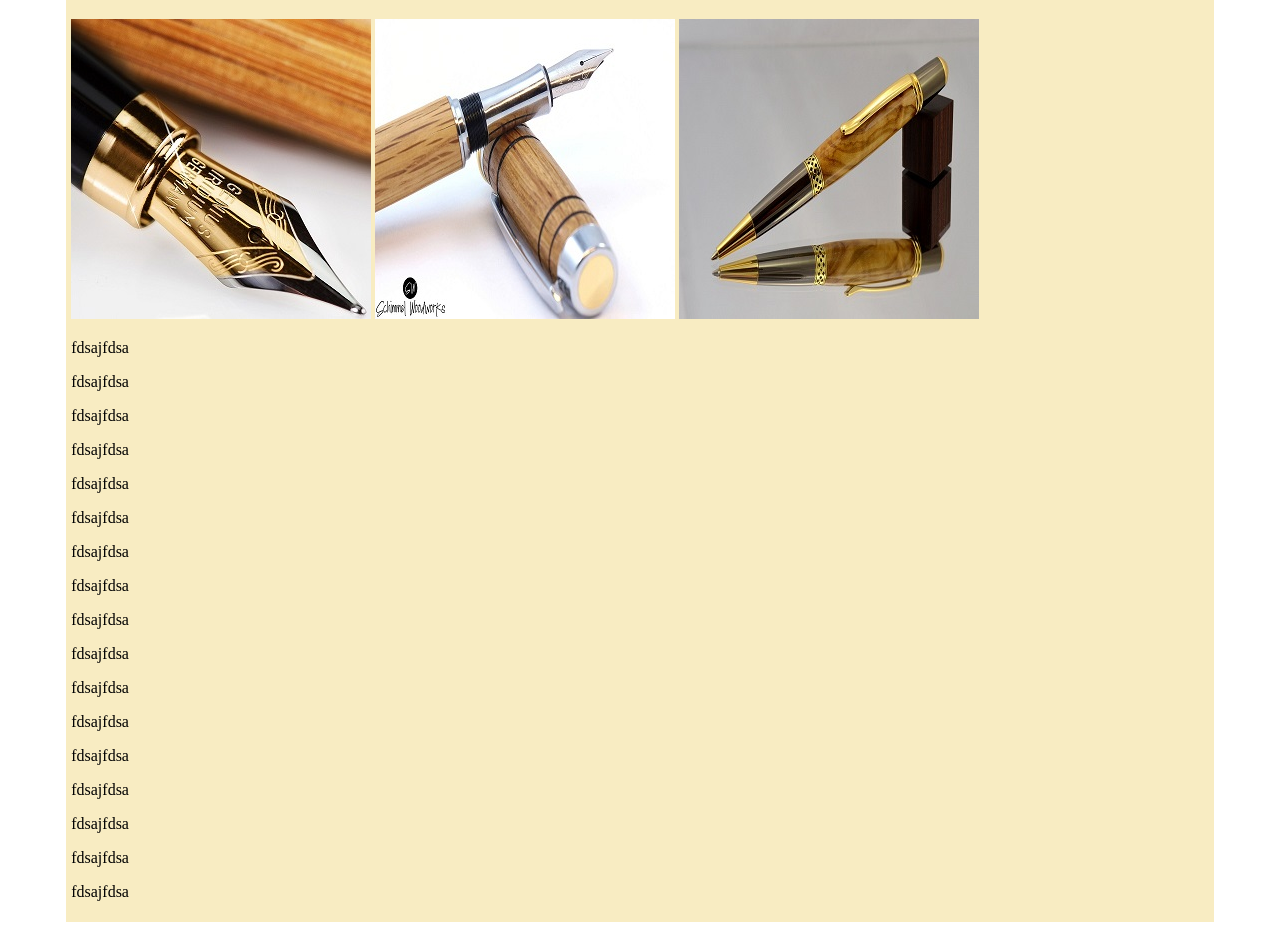
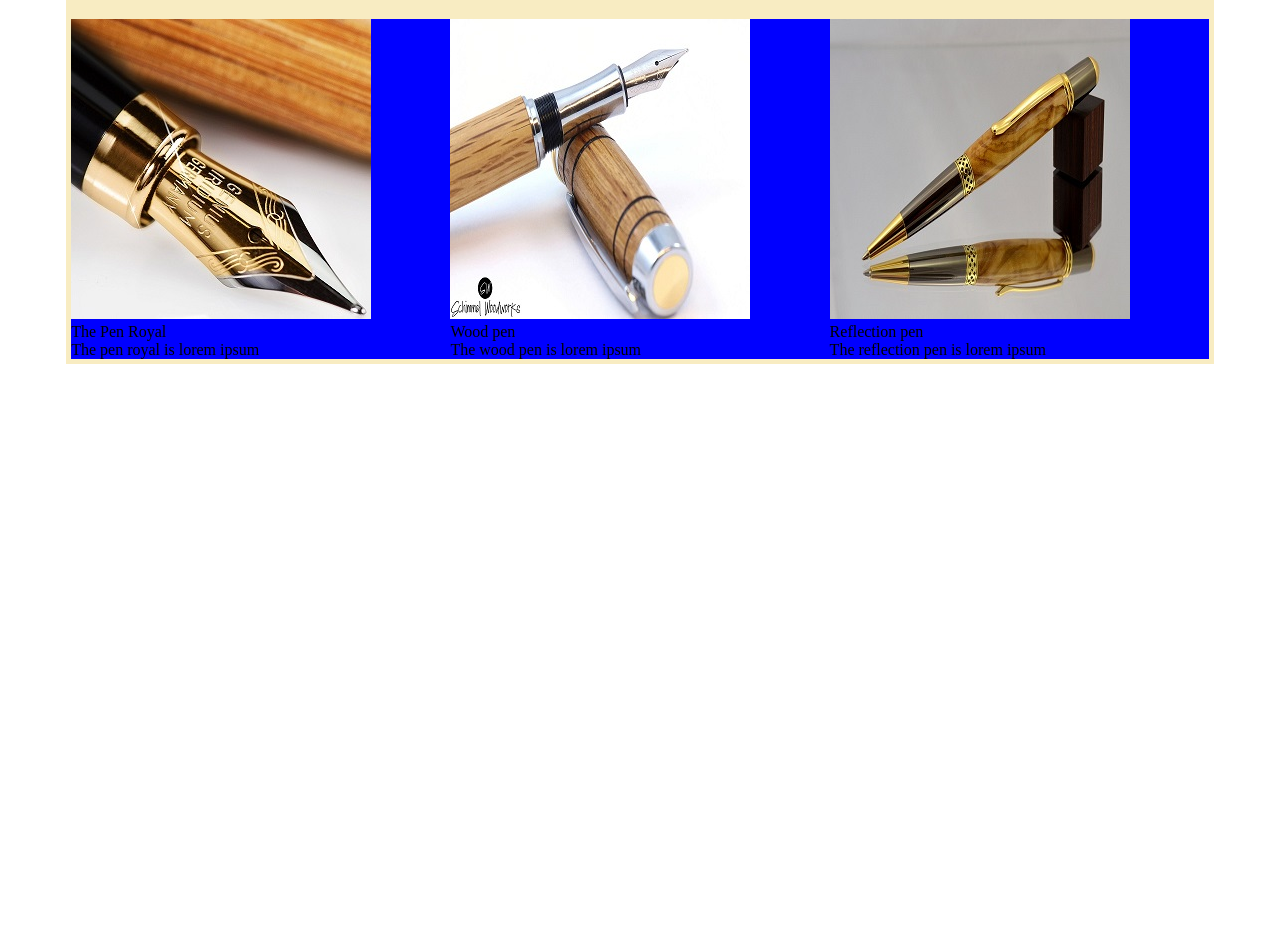
Before and after one commit to hanspistorstetson/cinf301-spr18-assign-01, a plain HTML site: page index.html in a window 1280 px wide. Shown: the part 120-1050 px from the top of the page. After the commit the page ends 800 px from the top, so only its background shows below. Drawn offline with Linux system fonts and the light colour scheme.

Commit message:
working on the layout

```diff
--- a/css/index.css
+++ b/css/index.css
@@ -51,3 +51,14 @@ li a:hover {
 aside {
     float: right;
 }
+
+#post-container {
+    display: flex;
+    background-color: blue;
+    flex-wrap: wrap;
+}
+
+.post {
+    margin: auto;
+    flex: 1 300px;
+}
--- a/index.html
+++ b/index.html
@@ -17,27 +17,38 @@
     <div id="mainpage">
         <div id="content">
             <h1 style="text-align: center">Lets rate some pens</h1>
-            <img src="img/fancypen.jpg">
-            <img src="img/woodpen.jpg">
-            <img src="img/reflectionpen.jpg">
+            <div id="post-container">
+                <div class="post">
+                    <img src="img/fancypen.jpg">
+                    <div class="post-heading">
+                        The Pen Royal
+                    </div>
+                    <div class="post-body">
+                        The pen royal is lorem ipsum
+                    </div>
+                </div>
 
-            <p>fdsajfdsa</p>
-            <p>fdsajfdsa</p>
-            <p>fdsajfdsa</p>
-            <p>fdsajfdsa</p>
-            <p>fdsajfdsa</p>
-            <p>fdsajfdsa</p>
-            <p>fdsajfdsa</p>
-            <p>fdsajfdsa</p>
-            <p>fdsajfdsa</p>
-            <p>fdsajfdsa</p>
-            <p>fdsajfdsa</p>
-            <p>fdsajfdsa</p>
-            <p>fdsajfdsa</p>
-            <p>fdsajfdsa</p>
-            <p>fdsajfdsa</p>
-            <p>fdsajfdsa</p>
-            <p>fdsajfdsa</p>
+                <div class="post">
+                    <img src="img/woodpen.jpg">
+                    <div class="post-heading">
+                        Wood pen
+                    </div>
+                    <div class="post-body">
+                        The wood pen is lorem ipsum
+                    </div>
+                </div>
+
+                <div class="post">
+                    <img src="img/reflectionpen.jpg">
+                    <div class="post-heading">
+                        Reflection pen
+                    </div>
+                    <div class="post-body">
+                        The reflection pen is lorem ipsum
+                    </div>
+                </div>
+            </div>
+
         </div>
     </div>
 </body>
```
